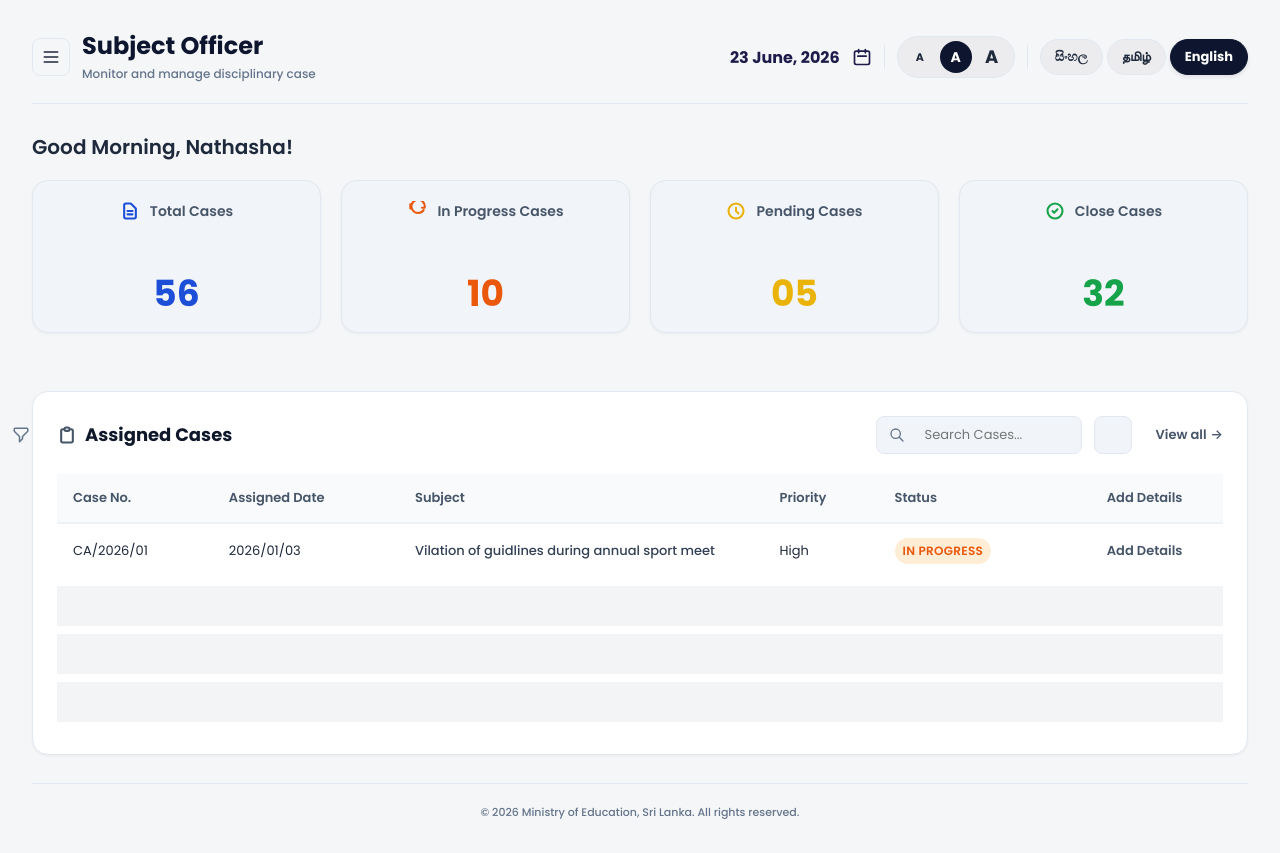
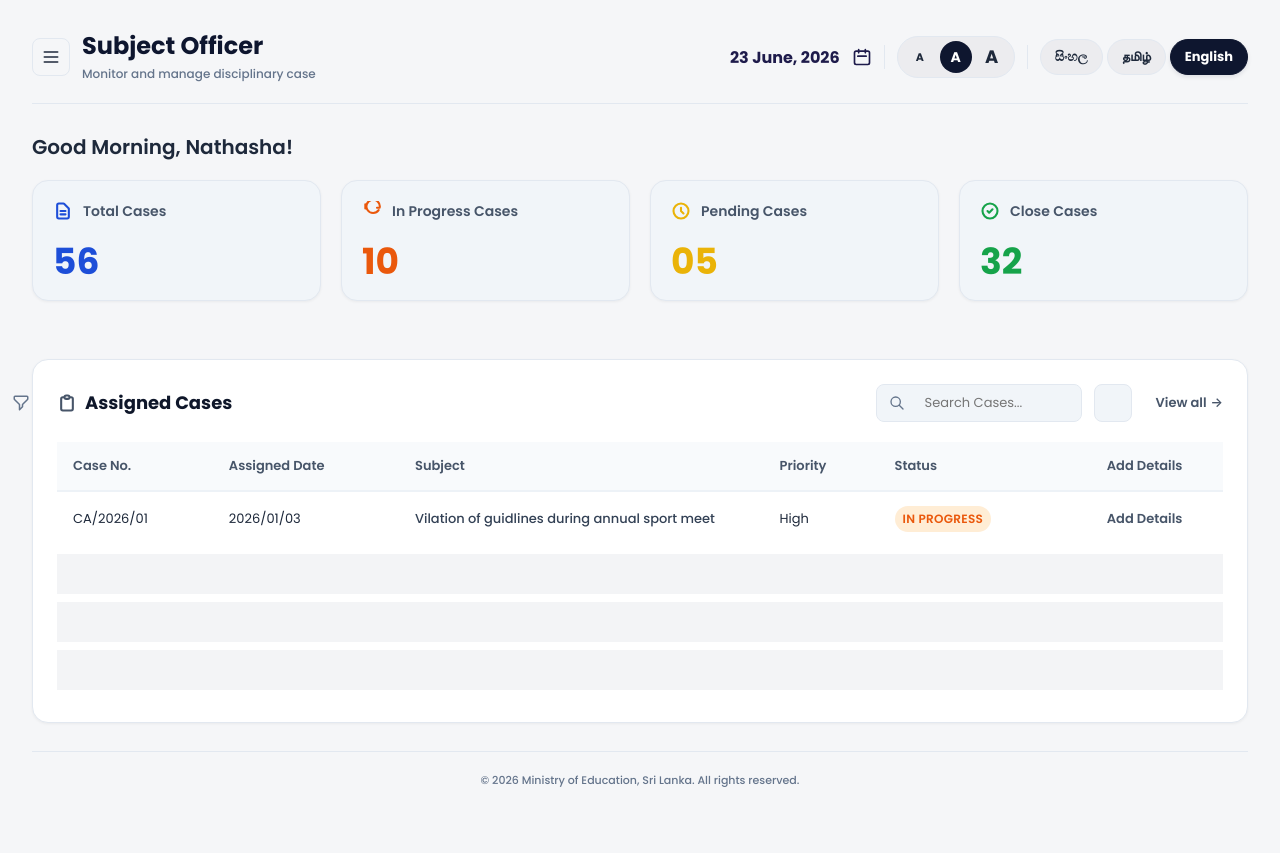
Before and after one commit to Avishka-kavishan/Discipline-Management-Monitoring-System, a Next.js app: page /subject in a window 1280 px wide. After the commit the page ends 821 px from the top, so only its background shows below. Built offline with nearby package versions, Linux system fonts and the light colour scheme; a web font is replaced by a local one.

Commit message:
implement subject officer dashboard page with case filtering and localization support

```diff
--- a/app/subject/page.tsx
+++ b/app/subject/page.tsx
@@ -270,7 +270,7 @@ export default function SubjectPage() {
 
           {/* Stats section */}
           <section className="dashboard-stats-grid subject-stats-grid">
-            <div className="hero-action-card stat-card-total">
+            <div className="stat-card-total">
               <div className="stat-card-header">
                 <svg className="stat-card-icon icon-blue" fill="none" viewBox="0 0 24 24" stroke="currentColor" strokeWidth="2.5">
                   <path strokeLinecap="round" strokeLinejoin="round" d="M9 12h6m-6 4h6m2 5H7a2 2 0 01-2-2V5a2 2 0 012-2h5.586a1 1 0 01.707.293l5.414 5.414a1 1 0 01.293.707V19a2 2 0 01-2 2z" />
@@ -279,7 +279,7 @@ export default function SubjectPage() {
               </div>
               <p className="stat-value text-blue">56</p>
             </div>
-            <div className="hero-action-card stat-card-inprogress">
+            <div className="stat-card-inprogress">
               <div className="stat-card-header">
                 <svg className="stat-card-icon icon-orange" fill="none" viewBox="0 0 24 24" stroke="currentColor" strokeWidth="2.5">
                   <path strokeLinecap="round" strokeLinejoin="round" d="M4 4v5h.582m15.356 2A8.001 8.001 0 1121.21 8H18" />
@@ -288,7 +288,7 @@ export default function SubjectPage() {
               </div>
               <p className="stat-value text-orange">10</p>
             </div>
-            <div className="hero-action-card stat-card-pending">
+            <div className="stat-card-pending">
               <div className="stat-card-header">
                 <svg className="stat-card-icon icon-yellow" fill="none" viewBox="0 0 24 24" stroke="currentColor" strokeWidth="2.5">
                   <path strokeLinecap="round" strokeLinejoin="round" d="M12 8v4l3 3m6-3a9 9 0 11-18 0 9 9 0 0118 0z" />
@@ -297,7 +297,7 @@ export default function SubjectPage() {
               </div>
               <p className="stat-value text-yellow">05</p>
             </div>
-            <div className="hero-action-card stat-card-close">
+            <div className="stat-card-close">
               <div className="stat-card-header">
                 <svg className="stat-card-icon icon-green" fill="none" viewBox="0 0 24 24" stroke="currentColor" strokeWidth="2.5">
                   <path strokeLinecap="round" strokeLinejoin="round" d="M9 12l2 2 4-4m6 2a9 9 0 11-18 0 9 9 0 0118 0z" />
```
